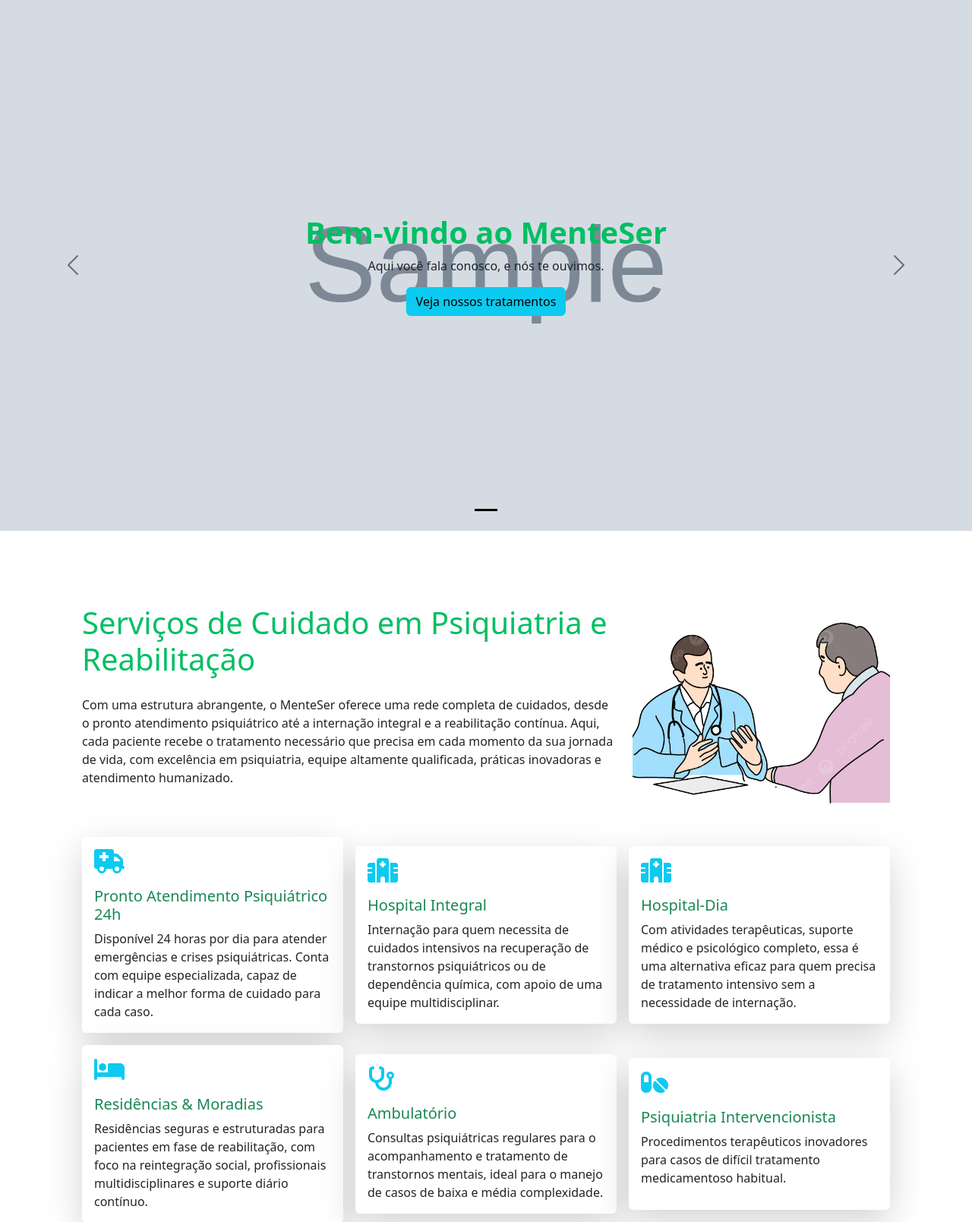
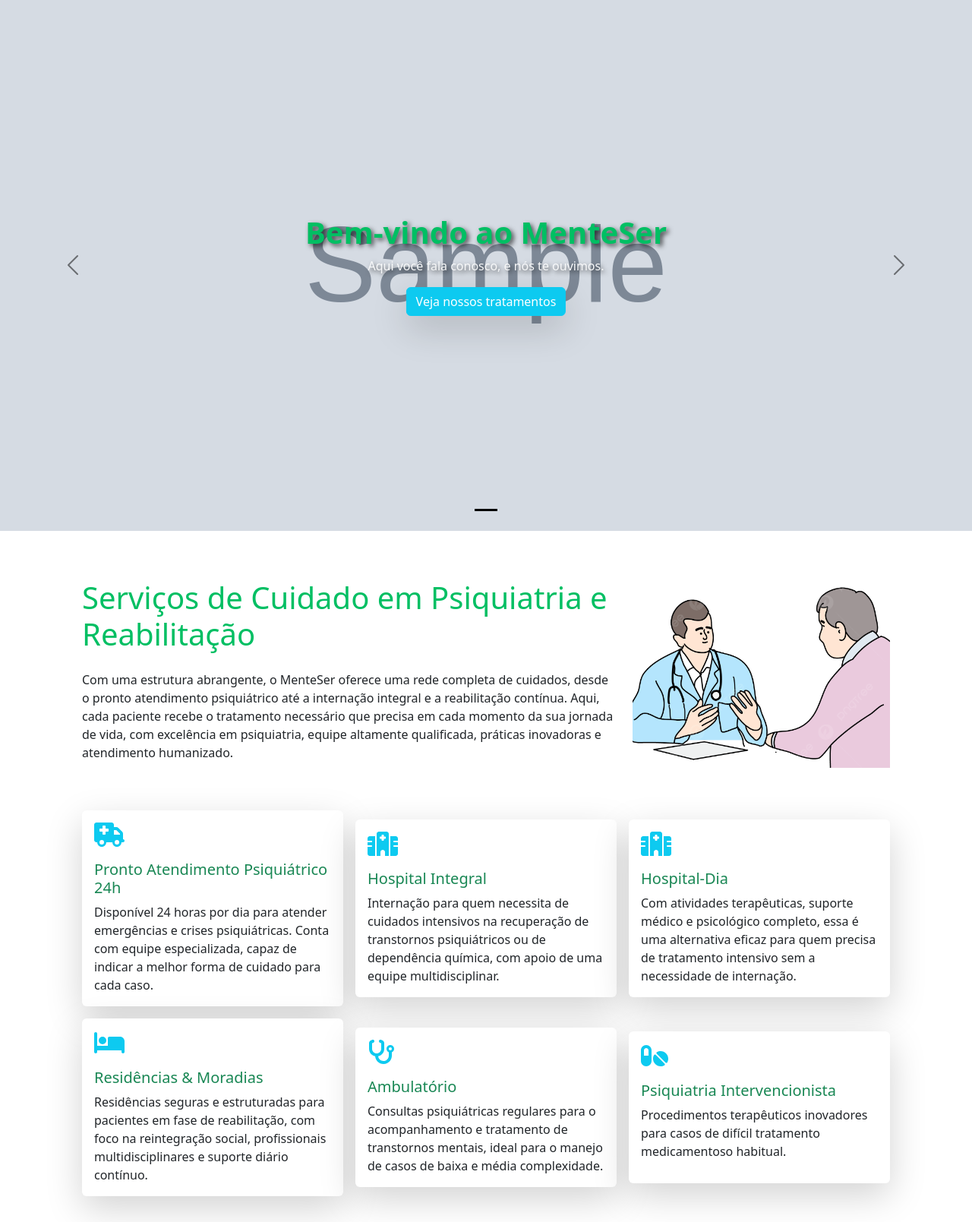
Before and after one commit to WescleyPlinio/MenteSer, a Django app: page / in a window 1280 px wide. Shown: the part 77-1686 px from the top of the page at 76% size. Run offline with Django 5.2, Linux system fonts and the light colour scheme; data comes from the database, SQL or seed files in the repository; tables that the repository leaves empty hold one stand-in row (values such as "Sample post"); grey boxes marked "Sample" are stand-in pictures; some libraries are stand-ins or nearby versions.

Commit message:
Adjusting style of pages

```diff
--- a/menteser/static/style.css
+++ b/menteser/static/style.css
@@ -14,7 +14,10 @@
     transform: translate(-50%, -50%);
     z-index: 10;
     text-align: center;
+}
 
+.carousel-caption-static h1, .carousel-caption-static p {
+    text-shadow: 3px 3px 6px rgba(0, 0, 0, 0.699);
 }
 
 .carousel-item img{
--- a/menteser/templates/index.html
+++ b/menteser/templates/index.html
@@ -6,8 +6,8 @@
 
     <div class="carousel-caption-static">
       <h1 class="text-sucess fw-bold">Bem-vindo ao MenteSer</h1>
-      <p class="text-dark">Aqui você fala conosco, e nós te ouvimos.</p>
-      <a href="{% url 'tratamentos' %}" class="btn btn-info">Veja nossos tratamentos</a>
+      <p class="text-light">Aqui você fala conosco, e nós te ouvimos.</p>
+      <a href="{% url 'tratamentos' %}" class="btn btn-info text-white shadow-lg">Veja nossos tratamentos</a>
     </div>
 
     <div id="carouselExampleDark" class="carousel carousel-dark slide" data-bs-ride="carousel">
@@ -42,7 +42,7 @@
 
   <main class="py-5">
     <div class="container custom-container">
-      <div class="row my-2">
+      <div class="row mt-3 mb-5">
         <div class="col-md-8 d-flex">
           <div class="m-auto">
             <h1 class="text-sucess mb-4">Serviços de Cuidado em Psiquiatria e Reabilitação</h1>
--- a/menteser/templates/partials/_footer.html
+++ b/menteser/templates/partials/_footer.html
@@ -7,7 +7,7 @@
       <div class="col-md-6 col-sm-12 col-lg-6 d-flex">
         <ul class="m-auto">
           <a class="mx-3 text-decoration-none" href="https://github.com/WescleyPlinio"><i class="fa-brands fa-github fa-2x text-white"></i></a>
-          <a class="mx-3 text-decoration-none" href="https://www.instagram.com/wpg06/"><i class="fa-brands fa-instagram fa-2x text-white"></i></a>
+          <a class="mx-3 text-decoration-none" href="https://www.instagram.com/wg.web28/"><i class="fa-brands fa-instagram fa-2x text-white"></i></a>
           <a class="mx-3 text-decoration-none" href="https://www.linkedin.com/in/dvwescley/"><i class="fa-brands fa-linkedin fa-2x text-white"></i></a>
         </ul>
       </div>
--- a/menteser/templates/tratamentos.html
+++ b/menteser/templates/tratamentos.html
@@ -28,7 +28,7 @@
       </div>
       {% for transtorno in transtornos %}
         <div class="col-lg-4 col-md-6">
-          <div class="card altura border-0 shadow-lg" style="min-height: 200px;">
+          <div class="card my-2 altura border-0 shadow-lg" style="min-height: 200px;">
             <div class="card-body">
               <h5 class="card-title text-success">{{ transtorno.nome }}</h5>
               <p class="card-text">{{ transtorno.descricao_tratamento }}</p>
```
Also changed, not shown: menteser/static/imgs/caras.png, menteser/static/imgs/conversa.png.
